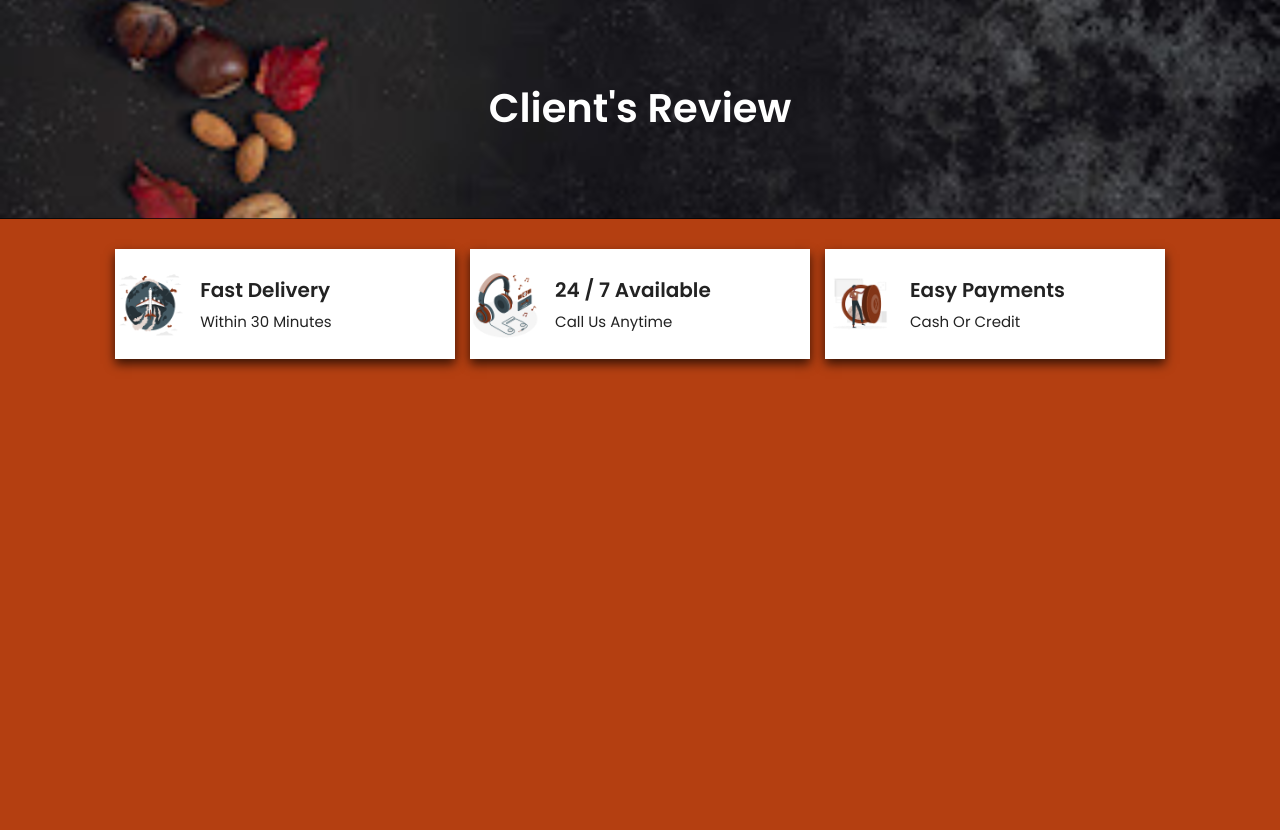
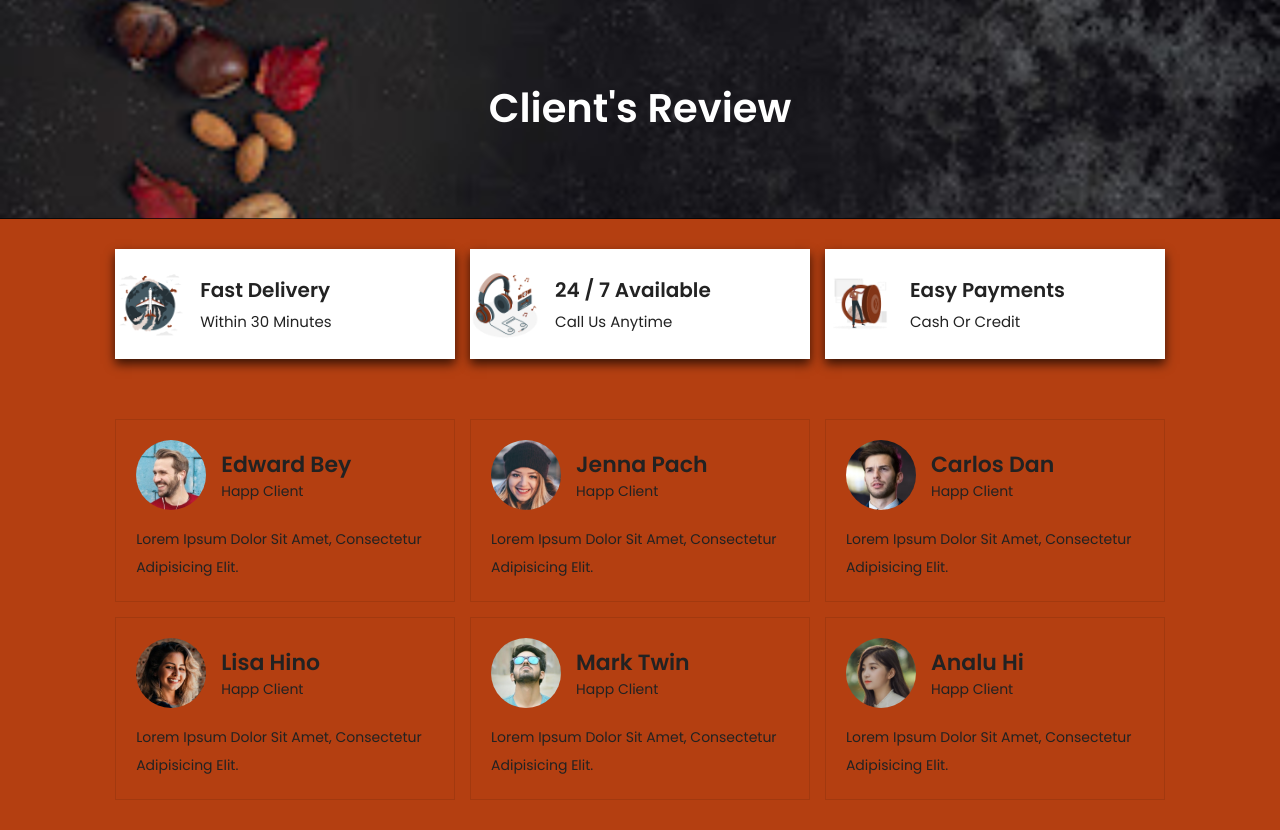
Before and after one commit to mfelicianosousa/cake-shop, a plain HTML site: page index.html in a window 1280 px wide. Shown: the part 3761-4591 px from the top of the page. Before the commit the page ends 4150 px from the top, so only its background shows below. Drawn offline with Linux system fonts and the light colour scheme.

Commit message:
Review end e blog start html e css

```diff
--- a/index.html
+++ b/index.html
@@ -447,6 +447,75 @@
 
     </section>
     <!-- Info end-->
+    <!-- Review start-->
+    <section class="review">
+        <div class="box">
+            <div class="user">
+                <img src="img/pic-1.png" alt="">
+                <div class="info">
+                    <h3>Edward Bey</h3>
+                    <span>Happ client</span>
+                </div>
+            </div>
+            <p> Lorem ipsum dolor sit amet, consectetur adipisicing elit. </p>
+        </div>
+
+        <div class="box">
+            <div class="user">
+                <img src="img/pic-2.png" alt="">
+                <div class="info">
+                    <h3>Jenna Pach</h3>
+                    <span>Happ client</span>
+                </div>
+            </div>
+            <p> Lorem ipsum dolor sit amet, consectetur adipisicing elit. </p>
+        </div>
+
+        <div class="box">
+            <div class="user">
+                <img src="img/pic-3.png" alt="">
+                <div class="info">
+                    <h3>Carlos Dan</h3>
+                    <span>Happ client</span>
+                </div>
+            </div>
+            <p> Lorem ipsum dolor sit amet, consectetur adipisicing elit. </p>
+        </div>
+
+        <div class="box">
+            <div class="user">
+                <img src="img/pic-4.png" alt="">
+                <div class="info">
+                    <h3>Lisa Hino</h3>
+                    <span>Happ client</span>
+                </div>
+            </div>
+            <p> Lorem ipsum dolor sit amet, consectetur adipisicing elit. </p>
+        </div>
+
+        <div class="box">
+            <div class="user">
+                <img src="img/pic-5.png" alt="">
+                <div class="info">
+                    <h3>Mark Twin</h3>
+                    <span>Happ client</span>
+                </div>
+            </div>
+            <p> Lorem ipsum dolor sit amet, consectetur adipisicing elit. </p>
+        </div>
+
+        <div class="box">
+            <div class="user">
+                <img src="img/pic-6.png" alt="">
+                <div class="info">
+                    <h3>Analu Hi</h3>
+                    <span>Happ client</span>
+                </div>
+            </div>
+            <p> Lorem ipsum dolor sit amet, consectetur adipisicing elit. </p>
+        </div>
+    </section>
+    <!-- Review end-->
 
     <!-- custom js file link -->
     <script src="main.js"></script>
--- a/style.css
+++ b/style.css
@@ -504,7 +504,46 @@ section{
     color: #222;
 }
 
+.review {
+    display: grid;
+    grid-template-columns: repeat(auto-fit, minmax(30rem, 1fr));
+    gap: 1.5rem;
+}
 
+.review .box{
+    padding: 2rem;
+    border: 0.1rem solid rgba(0,0,0,0.1);
+}
+
+.review .box .user{
+   display: flex;
+   align-items: center;
+   gap: 1.5rem;
+   margin-bottom: 1.5rem;
+}
+
+.review .box .user img{
+  height: 7rem;
+  width: 7rem;
+  border-radius: 60%;
+
+}
+
+.review .box .user h3{
+    font-size: 2.2rem;
+    color: #222;
+}
+
+.review .box .user span {
+    font-size: 1.4rem;
+    color: #222;
+}
+
+.review .box p{
+    font-size: 1.4rem;
+    color: #222;
+    line-height: 2;
+}
 
 
 
```
